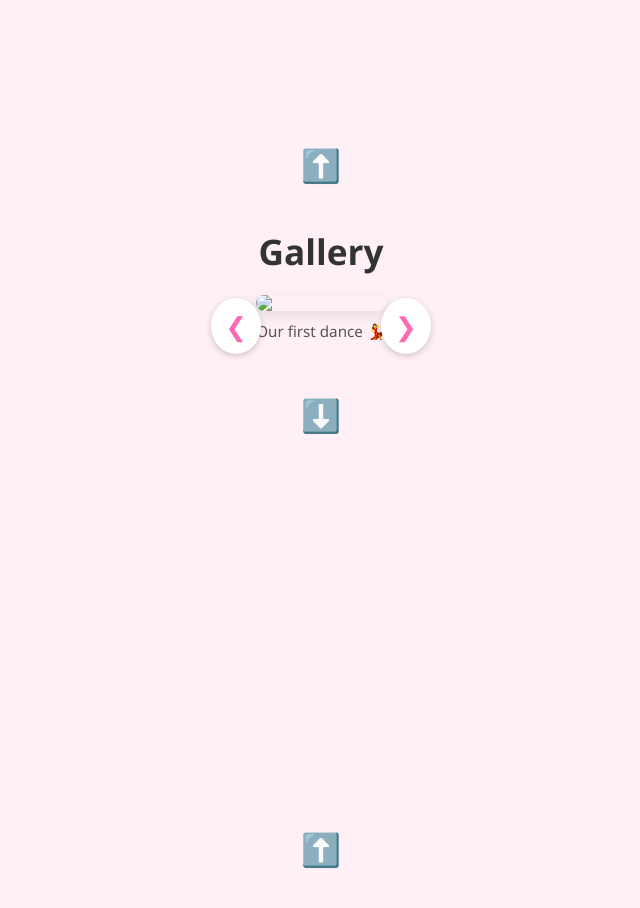
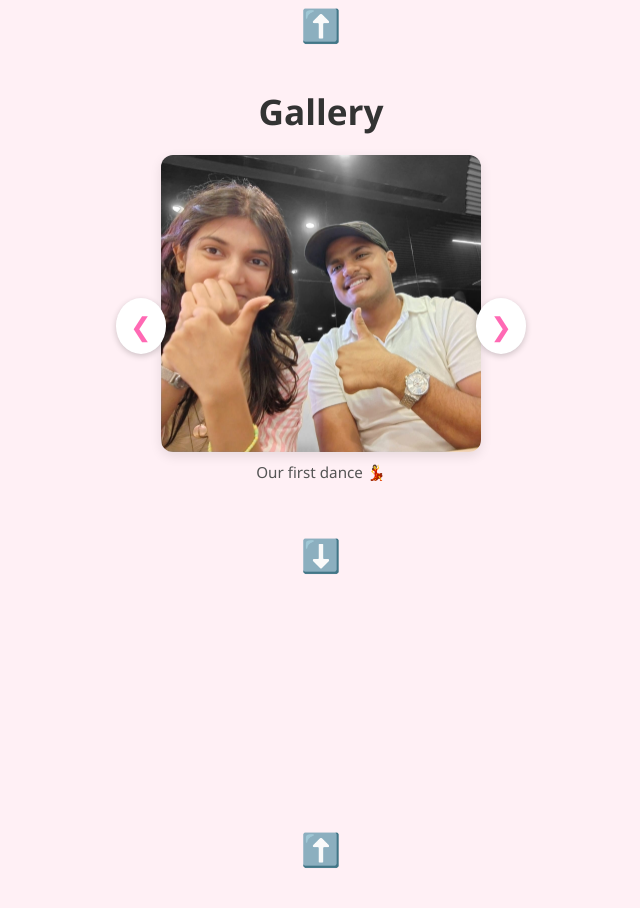
Before and after one commit to DevaDixit/birthday-page, a plain HTML site: page index.html in a window 1280 px wide. Shown: the part 2523-3431 px from the top of the page, without its empty margins (319-959 px from the left). Drawn offline with Linux system fonts and the light colour scheme; files whose address does not match are found by name.

Commit message:
Update index.html

```diff
--- a/index.html
+++ b/index.html
@@ -233,7 +233,7 @@
   <h2>Gallery</h2>
   <div class="carousel-container">
     <div class="arrow left-arrow" id="prevBtn">❮</div>
-    <img src="images/image2.jpg" class="carousel-image active" data-caption="Our first dance 💃">
+    <img src="image2.jpg" class="carousel-image active" data-caption="Our first dance 💃">
     <img src="images/image4.jpg" class="carousel-image" data-caption="Laughing 😂">
     <img src="images/image3.jpg" class="carousel-image" data-caption="Study 📚">
     <img src="images/image1.jpg" class="carousel-image" data-caption=" 😅">
```
